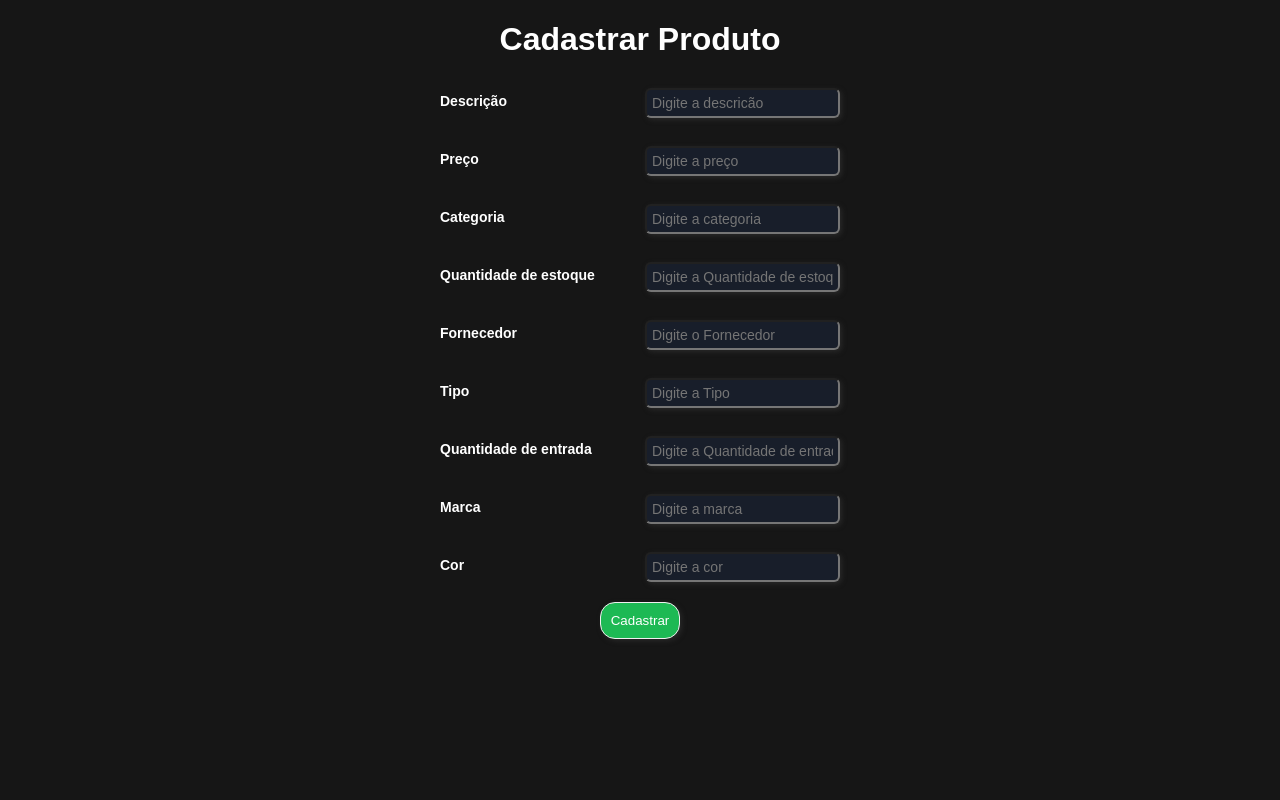
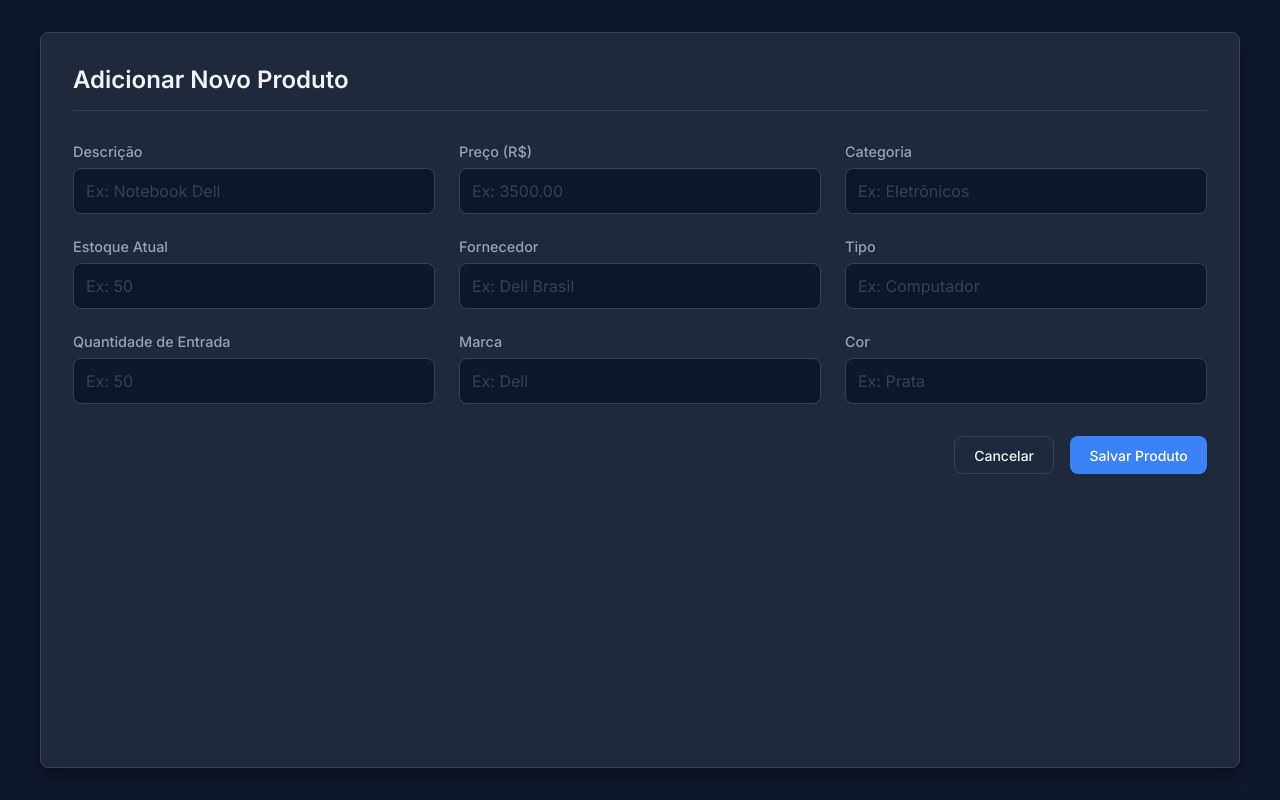
Before and after one commit to VictorHCSampaio/crud-springboot-front, a plain HTML site: page addproduct.html in a window 1280 px wide. Drawn offline with Linux system fonts and the light colour scheme.

Commit message:
Refactor product management forms and styles for improved user experience

```diff
--- a/addproduct.html
+++ b/addproduct.html
@@ -1,69 +1,64 @@
 <!DOCTYPE html>
-<html lang="pt-br">
+<html lang="pt-BR">
 <head>
     <meta charset="UTF-8">
-        <meta name="viewport" content="width=device-width, user-scalable=no, initial-scale=1.0, maximum-scale=1.0, minimum-scale=1.0">
-        <meta http-equiv="X-UA-Compatible" content="ie=edge">
-        <title>Cadastrar produto</title>
-        <link rel="stylesheet" href="styles/estilo.css">
-        <script type="text/javascript" src="scripts/script_addproduct.js"></script>
+    <meta name="viewport" content="width=device-width, initial-scale=1.0">
+    <title>Cadastrar Produto</title>
+    <link rel="stylesheet" href="styles/global.css">
 </head>
 <body>
-    <center>
-        <h1>Cadastrar Produto</h1>
-        <form class="formadd" id="formadd" name="formadd">
-           <h2>
-               <div class="form-container">
+<div class="container">
+    <header class="header">
+        <h1>Adicionar Novo Produto</h1>
+    </header>
+
+    <form id="formadd" onsubmit="addProduct(); return false;">
+        <div class="form-grid">
             <div class="form-group">
-                        <label>Descrição</label>
-                        <input placeholder= "Digite a descricão" type="text" name="descricao" id="descricao" class="txt">
+                <label for="descricao">Descrição</label>
+                <input type="text" id="descricao" name="descricao" placeholder="Ex: Notebook Dell" required>
+            </div>
+            <div class="form-group">
+                <label for="preco">Preço (R$)</label>
+                <input type="number" id="preco" name="preco" step="0.01" placeholder="Ex: 3500.00" required>
+            </div>
+            <div class="form-group">
+                <label for="categoria">Categoria</label>
+                <input type="text" id="categoria" name="categoria" placeholder="Ex: Eletrônicos">
+            </div>
+            <div class="form-group">
+                <label for="qtd_estoque">Estoque Atual</label>
+                <input type="number" id="qtd_estoque" name="qtd_estoque" placeholder="Ex: 50">
+            </div>
+            <div class="form-group">
+                <label for="fornecedor">Fornecedor</label>
+                <input type="text" id="fornecedor" name="fornecedor" placeholder="Ex: Dell Brasil">
+            </div>
+            <div class="form-group">
+                <label for="tipo">Tipo</label>
+                <input type="text" id="tipo" name="tipo" placeholder="Ex: Computador">
+            </div>
+            <div class="form-group">
+                <label for="qtd_entrada">Quantidade de Entrada</label>
+                <input type="number" id="qtd_entrada" name="qtd_entrada" placeholder="Ex: 50">
+            </div>
+            <div class="form-group">
+                <label for="marca">Marca</label>
+                <input type="text" id="marca" name="marca" placeholder="Ex: Dell">
+            </div>
+            <div class="form-group">
+                <label for="cor">Cor</label>
+                <input type="text" id="cor" name="cor" placeholder="Ex: Prata">
+            </div>
         </div>
 
-                   <div class="form-group">
-                        <label>Preço</label>
-                        <input placeholder= "Digite a preço" type="text" name="preco" id="preco" class="txt">
+        <div class="form-actions">
+            <a href="index.html" class="btn btn-secondary">Cancelar</a>
+            <button type="submit" class="btn btn-primary">Salvar Produto</button>
+        </div>
+    </form>
 </div>
 
-                   <div class="form-group">
-                        <label>Categoria</label>
-                        <input placeholder= "Digite a categoria" type="text" name="categoria" id="categoria" class="txt">
-                    </div>
-
-                   <div class="form-group">
-                        <label>Quantidade de estoque</label>
-                        <input placeholder= "Digite a Quantidade de estoque" type="text" name="qtd_estoque" id="qtd_estoque" class="txt">
-                   </div>
-
-                   <div class="form-group">
-                        <label>Fornecedor</label>
-                        <input placeholder= "Digite o Fornecedor" type="text" name="fornecedor" id="fornecedor" class="txt">
-                   </div>
-
-                   <div class="form-group">
-                        <label>Tipo</label>
-                        <input placeholder= "Digite a Tipo" type="text" name="tipo" id="tipo" class="txt">
-                   </div>
-
-                   <div class="form-group">
-                        <label>Quantidade de entrada</label>
-                        <input placeholder= "Digite a Quantidade de entrada" type="text" name="qtd_entrada" id="qtd_entrada" class="txt">
-                   </div>
-
-                   <div class="form-group">
-                        <label>Marca</label>
-                        <input placeholder= "Digite a marca" type="text" name="marca" id="marca" class="txt">
-                   </div>
-
-                   <div class="form-group">
-                        <label>Cor</label>
-                        <input placeholder= "Digite a cor" type="text" name="cor" id="cor" class="txt">
-                   </div>
-                    <div>
-                        <button type="submit" onclick="addProduct(); return false" class="botao">Cadastrar</button>
-                    </div>
-               </div>
-           </h2>
-        </form>
-    </center>
+<script src="scripts/NOME_DO_SEU_SCRIPT_DE_ADICIONAR.js"></script>
 </body>
 </html>
--- a/styles/estilo.css
+++ /dev/null
@@ -1,108 +0,0 @@
-h1{
-    color: red;
-}
-
-.mydiv-1{
-    font-weigth: bold;
-    color: blue;
-}
-
-.mydiv-2{
-    font-weigth: bold;
-    color: green
-}
-
-.style-class{
-    width: 70%;
-    border-collapse: collapse;
-    margin: 25px 0;
-    font-size: 18px;
-    box-shadow: 0 5px 10px rgb(50, 50, 50);
-    border-color: white;
-    background-color: rgb(24, 30, 42);
-    border-radius: 8px;
-}
-
-body{
-    background-color: rgb(22,22,22);
-}
-
-h1{
-    text-align: center;
-    color: white;
-    font-family: arial;
-}
-
-h2{
-    font-family: arial;
-    color: white;
-    font-size: 14px;
-}
-
-.botao{
-    border-radius: 15px;
-    padding: 10px 10px;
-    border: 1px solid rgb(240, 240, 240);
-    color: white;
-    background-color: #1DB954;
-    cursor: pointer;
-    box-shadow: 2px 2px 5px rgb(40, 40, 40);
-    transition: border-color 0.3s ease, box-shadow 0.3s ease;
-}
-
-.botao:focus{
-    border-color: #45a049;
-    box-shadow: 2px 2px 8px rgb(30, 30, 30);
-}
-
-.cor{
-    text-align: center;
-    font-family: arial;
-    color: white;
-}
-
-.txt{
-    padding: 10px 16px;
-    margin: 8px 0;
-    width: 300px;
-    background-color: rgb(24, 30, 42);
-    border-radius: 6px;
-    box-shadow: 2px 2px 5px rgb(40, 40, 40);
-    color: white;
-    margin-bottom: 10px;
-}
-
-.center-img{
-    text-align: center;
-    vertical-align: middle;
-}
-
-.img{
-    display: inline-block;
-}
-
-label{
-    width: 300px;
-    text-align: left;
-    margin-bottom: 5px;
-}
-
-.form-container {
-    display: flex;
-    flex-direction: column;
-    max-width: 400px;
-    margin: 0 auto;
-}
-
-.form-group {
-    display: flex;
-    justify-content: space-between;
-    align-items: center;
-    margin-bottom: 10px;
-}
-
-input.txt {
-    flex: 2;
-    padding: 5px;
-    font-size: 14px;
-}
--- /dev/null
+++ b/styles/global.css
@@ -0,0 +1,216 @@
+@import url('https://fonts.googleapis.com/css2?family=Inter:wght@400;500;600&display=swap');
+
+:root {
+    /* --- Paleta de Cores (Dark Mode) --- */
+    --bg: #0f172a;            /* Fundo principal da página (azul marinho muito escuro) */
+    --surface: #1e293b;       /* Fundo dos containers/cards (um pouco mais claro que o fundo) */
+    --text: #f1f5f9;          /* Cor do texto principal (quase branco) */
+    --text-light: #94a3b8;    /* Cor de textos secundários/labels (cinza azulado claro) */
+    --border: #334155;        /* Cor das bordas (cinza escuro) */
+
+    /* Cores de Ação (Ajustadas para vibrar no escuro) */
+    --primary: #3b82f6;       /* Azul vibrante */
+    --primary-hover: #60a5fa; /* Azul mais claro no hover */
+    --danger: #ef4444;        /* Vermelho */
+    --danger-hover: #f87171;  /* Vermelho mais claro no hover */
+    --radius: 8px;
+}
+
+* {
+    margin: 0;
+    padding: 0;
+    box-sizing: border-box;
+    font-family: 'Inter', sans-serif;
+}
+
+body {
+    background-color: var(--bg);
+    color: var(--text);
+    padding: 2rem;
+    display: flex;
+    justify-content: center;
+    min-height: 100vh; /* Garante que o fundo escuro cubra a tela toda */
+}
+
+.container {
+    width: 100%;
+    max-width: 1200px;
+    background: var(--surface);
+    padding: 2rem;
+    border-radius: var(--radius);
+    box-shadow: 0 10px 15px -3px rgba(0, 0, 0, 0.3), 0 4px 6px -2px rgba(0, 0, 0, 0.1); /* Sombra mais marcada para o modo escuro */
+    border: 1px solid var(--border); /* Borda sutil para definir o container */
+}
+
+.header {
+    display: flex;
+    justify-content: space-between;
+    align-items: center;
+    margin-bottom: 2rem;
+    padding-bottom: 1rem;
+    border-bottom: 1px solid var(--border);
+}
+
+.header h1 {
+    font-size: 1.5rem;
+    color: var(--text);
+    font-weight: 600;
+}
+
+/* --- Botões --- */
+.btn {
+    display: inline-block;
+    padding: 0.6rem 1.2rem;
+    font-size: 0.875rem;
+    font-weight: 500;
+    text-decoration: none;
+    border: none;
+    border-radius: var(--radius);
+    cursor: pointer;
+    transition: all 0.2s;
+}
+
+.btn-primary {
+    background-color: var(--primary);
+    color: white;
+}
+
+.btn-primary:hover { background-color: var(--primary-hover); }
+
+.btn-danger {
+    background-color: var(--danger);
+    color: white;
+}
+
+.btn-danger:hover { background-color: var(--danger-hover); }
+
+.btn-secondary {
+    background-color: transparent;
+    color: var(--text);
+    border: 1px solid var(--border);
+}
+
+.btn-secondary:hover {
+    background-color: var(--border);
+    border-color: var(--text-light);
+}
+
+/* --- Tabela --- */
+.table-responsive {
+    overflow-x: auto;
+}
+
+table {
+    width: 100%;
+    border-collapse: collapse;
+    margin-top: 1rem;
+    white-space: nowrap;
+}
+
+th, td {
+    padding: 1rem;
+    text-align: left;
+    border-bottom: 1px solid var(--border);
+    font-size: 0.9rem;
+    color: var(--text-light);
+}
+
+td {
+    color: var(--text);
+}
+
+th {
+    background-color: rgba(15, 23, 42, 0.5); /* Fundo do cabeçalho levemente mais escuro */
+    font-weight: 600;
+    text-transform: uppercase;
+    letter-spacing: 0.05em;
+    font-size: 0.8rem;
+}
+
+.center-img {
+    text-align: center;
+    display: flex;
+    justify-content: center;
+    align-items: center;
+}
+
+.img {
+    cursor: pointer;
+    border-radius: 4px;
+    transition: transform 0.2s;
+    /* Opcional: inverte ícones pretos para brancos se necessário. Se seus ícones já forem coloridos, remova a linha abaixo */
+    filter: invert(1) brightness(2);
+}
+
+.img:hover {
+    transform: scale(1.1);
+}
+
+button {
+    background: none;
+    border: none;
+}
+
+/* --- Formulários --- */
+.form-grid {
+    display: grid;
+    grid-template-columns: repeat(auto-fit, minmax(300px, 1fr));
+    gap: 1.5rem;
+}
+
+.form-group {
+    display: flex;
+    flex-direction: column;
+}
+
+label {
+    margin-bottom: 0.5rem;
+    font-weight: 500;
+    color: var(--text-light);
+    font-size: 0.9rem;
+}
+
+input {
+    padding: 0.75rem;
+    border: 1px solid var(--border);
+    background-color: var(--bg); /* Fundo do input escuro */
+    color: var(--text); /* Texto do input claro */
+    border-radius: var(--radius);
+    font-size: 1rem;
+    outline: none;
+    transition: border-color 0.2s, box-shadow 0.2s;
+}
+
+input:focus {
+    border-color: var(--primary);
+    box-shadow: 0 0 0 3px rgba(59, 130, 246, 0.2); /* Anel de foco azul */
+}
+
+input::placeholder {
+    color: var(--border); /* Cor do placeholder mais discreta */
+}
+
+.form-actions {
+    display: flex;
+    gap: 1rem;
+    margin-top: 2rem;
+    justify-content: flex-end;
+}
+
+/* Área de Busca */
+.search-area {
+    display: flex;
+    gap: 1rem;
+    margin-bottom: 2rem;
+    padding: 1rem;
+    background-color: var(--bg); /* Destaca a área de busca */
+    border-radius: var(--radius);
+    border: 1px solid var(--border);
+}
+.search-area input {
+    flex: 1; /* Faz o input ocupar o espaço disponível */
+}
+
+#loading {
+    color: var(--text-light) !important;
+}
```
Also changed, not shown: edit.html (+16 -12 lines), index.html (+23 -23 lines), scripts/script_editproducts.js (+21 -18 lines). Lines whose indentation alone changed are shown as unchanged.
